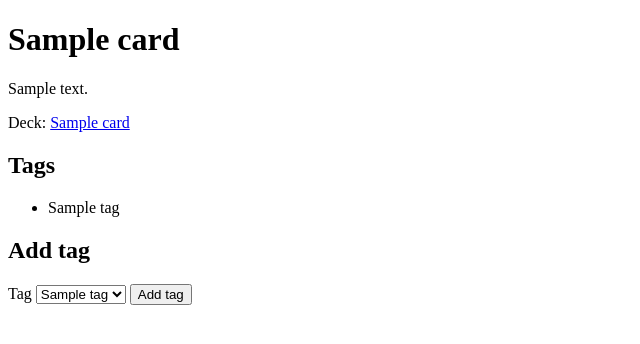
After one commit to dinhtrung21/databases, a Python web app: template app/templates/card_detail.html in a window 1280 px wide. The commit adds this page. Shown: the top 344 px of the page, without its empty margins (0-640 px from the left). Run offline with Jinja, Linux system fonts and the light colour scheme; the template is opened without the code that fills it: most values are stand-ins (such as "Sample title", 1, 10 or a date in 2020).

Commit message:
create card_tags table to associate cards with tags

```diff
--- /dev/null
+++ b/app/templates/card_detail.html
@@ -0,0 +1,37 @@
+<!doctype html>
+<html lang="en">
+  <body>
+    <h1>{{ card.question }}</h1>
+    <p>{{ card.answer }}</p>
+    <p>
+      Deck:
+      <a href="/decks/{{ card.deck_id }}">{{ card.deck_name }}</a>
+    </p>
+
+    <h2>Tags</h2>
+
+    {% if tags %}
+      <ul>
+        {% for tag in tags %}
+          <li>{{ tag.name }}</li>
+        {% endfor %}
+      </ul>
+    {% else %}
+      <p>No tags yet.</p>
+    {% endif %}
+
+    {% if available_tags %}
+      <h2>Add tag</h2>
+      <form method="post" action="/cards/{{ card.id }}/tags">
+        <label for="tag_id">Tag</label>
+        <select id="tag_id" name="tag_id">
+          {% for tag in available_tags %}
+            <option value="{{ tag.id }}">{{ tag.name }}</option>
+          {% endfor %}
+        </select>
+
+        <button type="submit">Add tag</button>
+      </form>
+    {% endif %}
+  </body>
+</html>
--- a/app/templates/deck_detail.html
+++ b/app/templates/deck_detail.html
@@ -15,6 +15,7 @@
           <li>
             <strong>{{ card.question }}</strong>
             - {{ card.answer }}
+            <a href="/cards/{{ card.id }}">View card</a>
           </li>
         {% endfor %}
       </ul>
```
Also changed, not shown: app/main.py (+58 -0 lines), migrations/005_card_tags.sql (added).
